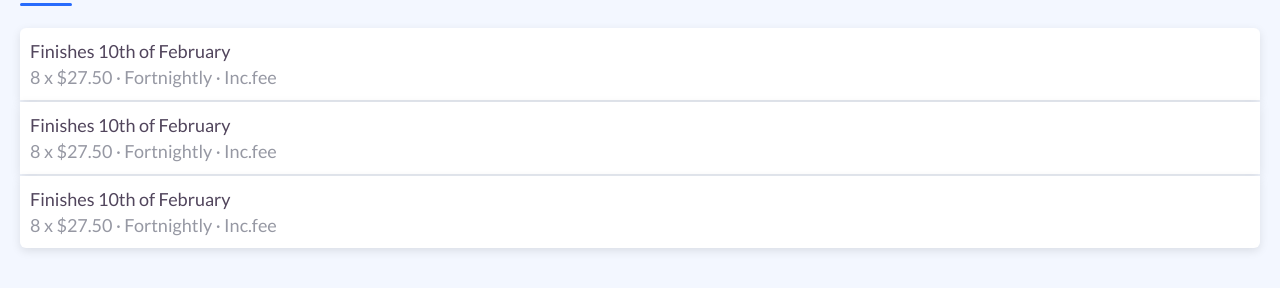
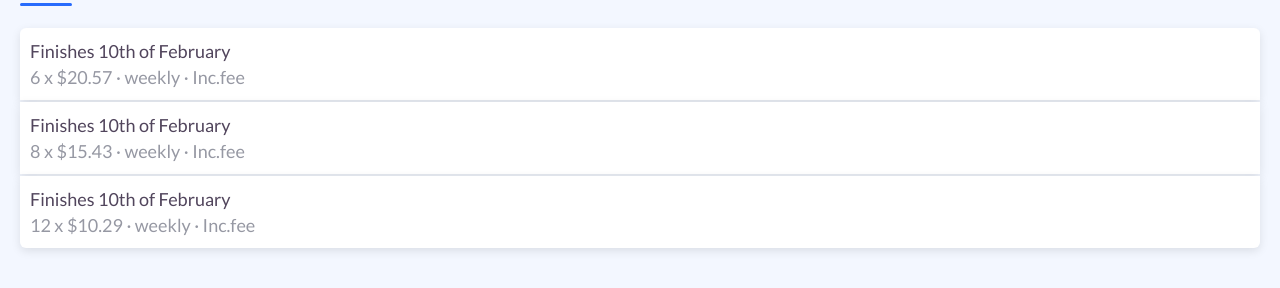
Before and after one commit to chy-m/checkout-example, a React (Create React App) app: page / in a window 1280 px wide. Shown: the part 224-512 px from the top of the page. Built offline with nearby package versions, Linux system fonts and the light colour scheme.

Commit message:
Add calculate payment function

```diff
--- a/src/App.js
+++ b/src/App.js
@@ -1,7 +1,6 @@
 import React from 'react'
 // Components
 import BackButton from './components/BackButton'
-import ContinueButton from './components/ContinueButton'
 import Header from './components/Header'
 import Heading from './components/Heading'
 import PaymentIntervals from './components/PaymentIntervals'
@@ -35,29 +34,32 @@ const apiResponse = [
 class App extends React.PureComponent {
   constructor(props) {
     super(props)
-    this.state = { paymentInterval: 'weekly', paymentType: '' }
+    this.state = { cartTotal: 123.45, paymentInterval: 'weekly', paymentType: '' }
   }
 
   onChangeState = (state, key) => {
     this.setState({ [state]: key })
   }
 
+  calculatePayment = length => `$${(this.state.cartTotal / length).toFixed(2)}`
+
   render() {
-    const { paymentInterval, paymentType } = this.state
+    const { cartTotal, paymentInterval, paymentType } = this.state
     const filteredApiResponse = apiResponse.filter(type => type['interval'] === paymentInterval)
     return (
       <div className='App'>
-        <Header />
+        <Header cartTotal={cartTotal} />
         <div className='body'>
           <BackButton />
           <Heading title='Customise your plan' />
           <PaymentIntervals onChangeState={this.onChangeState} paymentInterval={paymentInterval} />
           <PaymentTypes
+            calculatePayment={this.calculatePayment}
             filteredApiResponse={filteredApiResponse}
             onChangeState={this.onChangeState}
+            paymentInterval={paymentInterval}
             paymentType={paymentType}
           />
-          {paymentType !== '' && <ContinueButton />}
         </div>
       </div>
     )
--- a/src/components/Header.js
+++ b/src/components/Header.js
@@ -3,12 +3,12 @@ import React from 'react'
 import cart from '../assets/cart.png'
 import logo from '../assets/logo.png'
 
-const Header = () => (
+const Header = ({ cartTotal }) => (
   <div className='header'>
     <img className='header__logo' src={logo} alt='openpay logo' />
     <div className='header__checkout'>
       <img className='checkout__cart' src={cart} alt='cart logo' />
-      <p>$123.45</p>
+      <p>${cartTotal}</p>
     </div>
   </div>
 )
--- a/src/components/PaymentIntervals.js
+++ b/src/components/PaymentIntervals.js
@@ -6,6 +6,7 @@ const PaymentIntervals = ({ onChangeState, paymentInterval }) => (
   <div className='payment-intervals'>
     {intervalType.map(type => (
       <button
+        key={type}
         className={paymentInterval === type ? 'button button--active' : 'button'}
         onClick={() => onChangeState('paymentInterval', type)}
       >
--- a/src/components/PaymentType.js
+++ b/src/components/PaymentType.js
@@ -1,13 +1,15 @@
 import React from 'react'
 
-const PaymentType = ({ onChangeState, paymentType, type }) => (
+const PaymentType = ({ calculatePayment, onChangeState, paymentInterval, paymentType, type }) => (
   <div
     className='payment-type-card'
     onClick={() => onChangeState('paymentType', `${type.interval}-${type.paymentCount}`)}
   >
     <div className='card__left'>
       <p className='primary-paragraph'>Finishes 10th of February</p>
-      <p className='secondary-paragraph'>8 x $27.50 · Fortnightly · Inc.fee</p>
+      <p className='secondary-paragraph'>
+        {type.paymentCount} x {calculatePayment(type.paymentCount)} · {paymentInterval} · Inc.fee
+      </p>
     </div>
     {paymentType === `${type.interval}-${type.paymentCount}` && <p className='card__right'>✓</p>}
   </div>
--- a/src/components/PaymentTypes.js
+++ b/src/components/PaymentTypes.js
@@ -1,19 +1,28 @@
 import React from 'react'
 // Components
+import ContinueButton from './ContinueButton'
 import EmptyPaymentType from './EmptyPaymentType'
 import PaymentType from './PaymentType'
 
-const PaymentTypes = ({ filteredApiResponse, onChangeState, paymentType }) => {
+const PaymentTypes = ({ calculatePayment, filteredApiResponse, onChangeState, paymentInterval, paymentType }) => {
   const isEmpty = filteredApiResponse.length > 0
   return (
     <div className='payment-types'>
       {isEmpty ? (
-        filteredApiResponse.map(type => (
-          <PaymentType onChangeState={onChangeState} paymentType={paymentType} type={type} />
+        filteredApiResponse.map((type, index) => (
+          <PaymentType
+            key={index}
+            calculatePayment={calculatePayment}
+            onChangeState={onChangeState}
+            paymentInterval={paymentInterval}
+            paymentType={paymentType}
+            type={type}
+          />
         ))
       ) : (
         <EmptyPaymentType title='Sorry! There are no current plans within this criteria, please check out our other ones' />
       )}
+      {paymentType !== '' && <ContinueButton />}
     </div>
   )
 }
```
